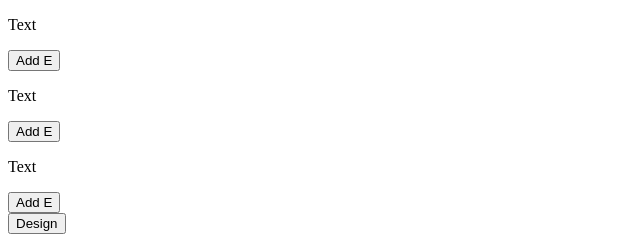
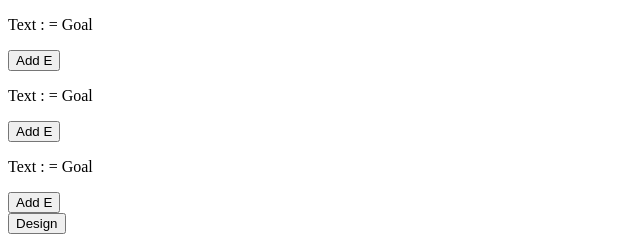
Before and after one commit to koyamal/pra_vue3, a Vue app in the folder vuePractive/: page / in a window 1280 px wide. Shown: the top 236 px of the page, without its empty margins (0-640 px from the left). Built offline with nearby package versions, Linux system fonts and the light colour scheme.

Commit message:
Edit component E

```diff
--- a/vuePractive/src/components/atom/E.vue
+++ b/vuePractive/src/components/atom/E.vue
@@ -2,7 +2,9 @@
 export default {
   data() {
     return {
-      count: "Text"
+      count: "Text",
+      useData: 3,
+      highPreasure: "Goal",
     }
   }
 }
@@ -10,7 +12,7 @@ export default {
 
 <template>
   <div>
-    <p>{{ count }}</p>
+    <p>{{ count }} : {{ useDate }} = {{ highPreasure }}</p>
     <button @click="() => count += 'E'">Add E</button>
   </div>
 </template>
```
